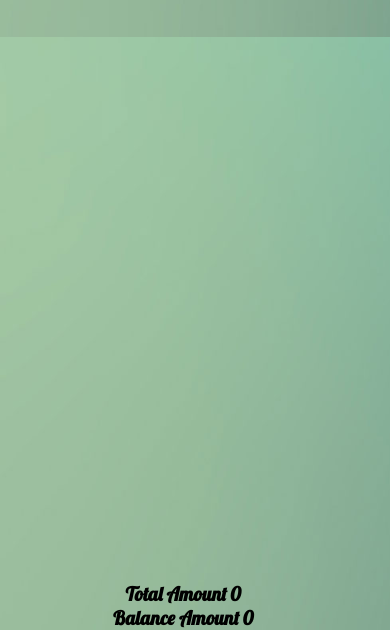
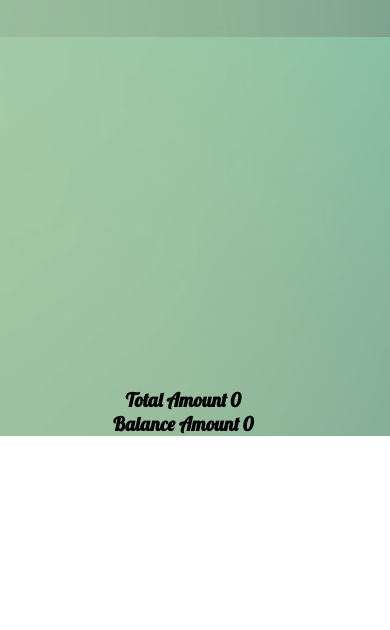
Before and after one commit to ShoaibAhmed230/fruit-store-website-using-javascript, a plain HTML site: page index.html in a window 390 px wide. Shown: the part 768-1398 px from the top of the page. After the commit the page ends 1204 px from the top, so only its background shows below. Drawn offline with Linux system fonts and the light colour scheme.

Commit message:
adjusted last div

```diff
--- a/styel.css
+++ b/styel.css
@@ -39,7 +39,7 @@ h1{
 }
 @media screen and (max-width:480px){
     .calculation{
-        top: 160%;
+        top: 137%;
          left: 29%;
         padding: 0px;
     }
```
